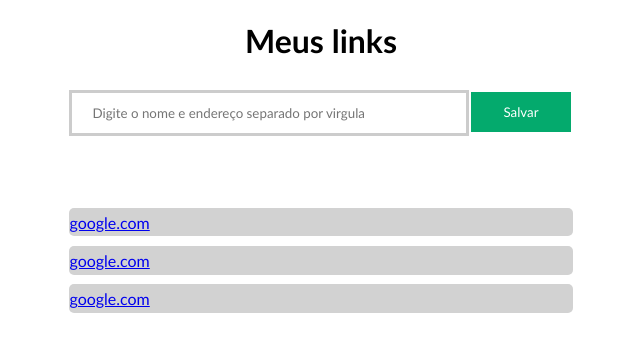
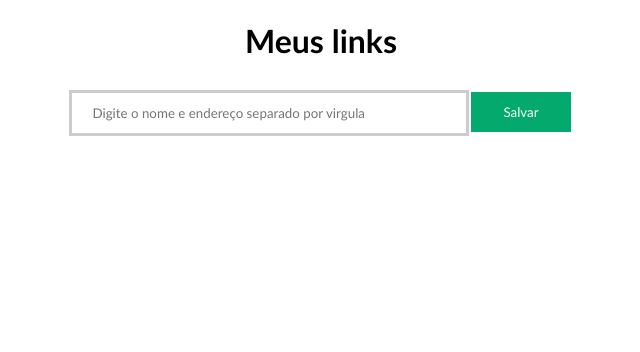
Before and after one commit to kauagps/atumalaca, a website: page project-favorites/public/index.html in a window 1280 px wide. Shown: the whole page, without its empty margins (319-959 px from the left). Drawn offline with Linux system fonts and the light colour scheme.

Commit message:
ajuste do front end e readme

```diff
--- a/project-favorites/public/index.html
+++ b/project-favorites/public/index.html
@@ -19,9 +19,6 @@
             </form>
 
             <ul>
-                <li><a href="#">google.com</a></li>
-                <li><a href="#">google.com</a></li>
-                <li><a href="#">google.com</a></li>
             </ul>
         </div>
     </div>
```
Also changed, not shown: README.md.
